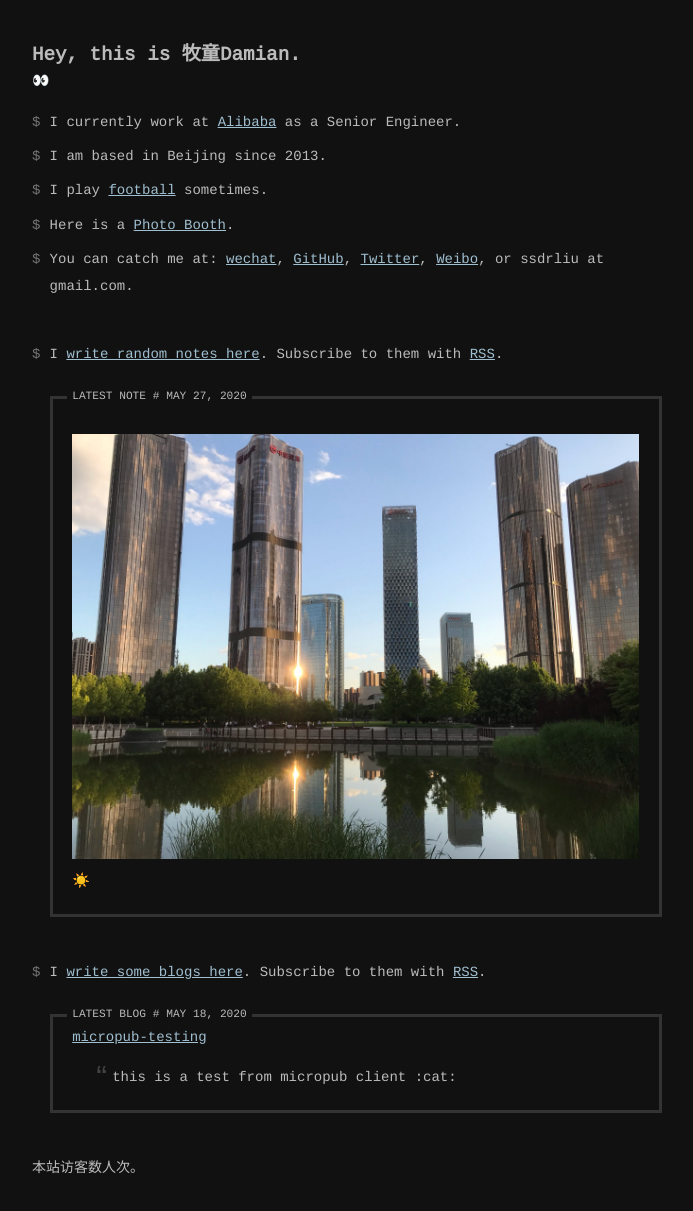
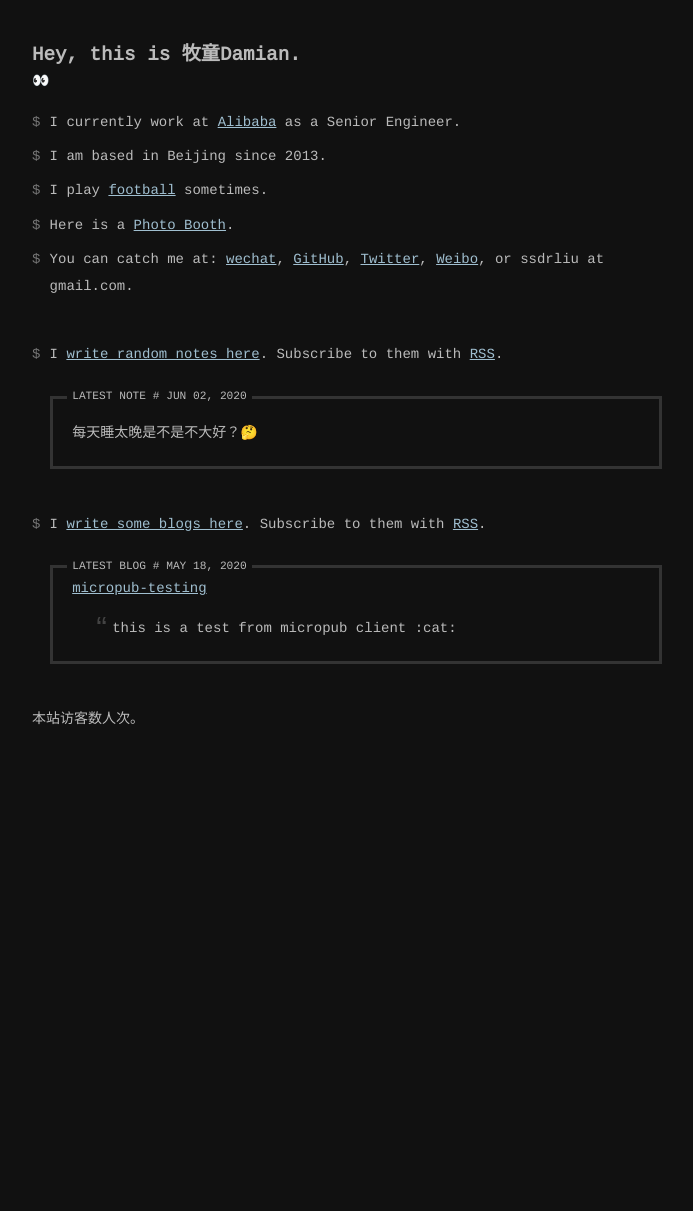
Before and after one commit to ssdr/site, a Jekyll site: the page built from index.html, in a window 1280 px wide. Shown: the whole page, without its empty margins (293-986 px from the left). Built offline with Jekyll 4.4.1, drawn with Linux system fonts in a browser that asks for light colours; comment, search, counter and statistics services are not loaded; after the commit the page ends 900 px from its top, so only the background shows below that.

Commit message:
📝 Update an entry via micropub

```diff
--- a/_data/notes.yml
+++ b/_data/notes.yml
@@ -1,3 +1,7 @@
+- date: 2020/06/02 16:05
+  content: |
+    每天睡太晚是不是不大好？🤔
+
 - date: 2020/05/27 18:07
   content: |
     ![](https://damian.life/images/4253348-image.jpg) ☀️
```
